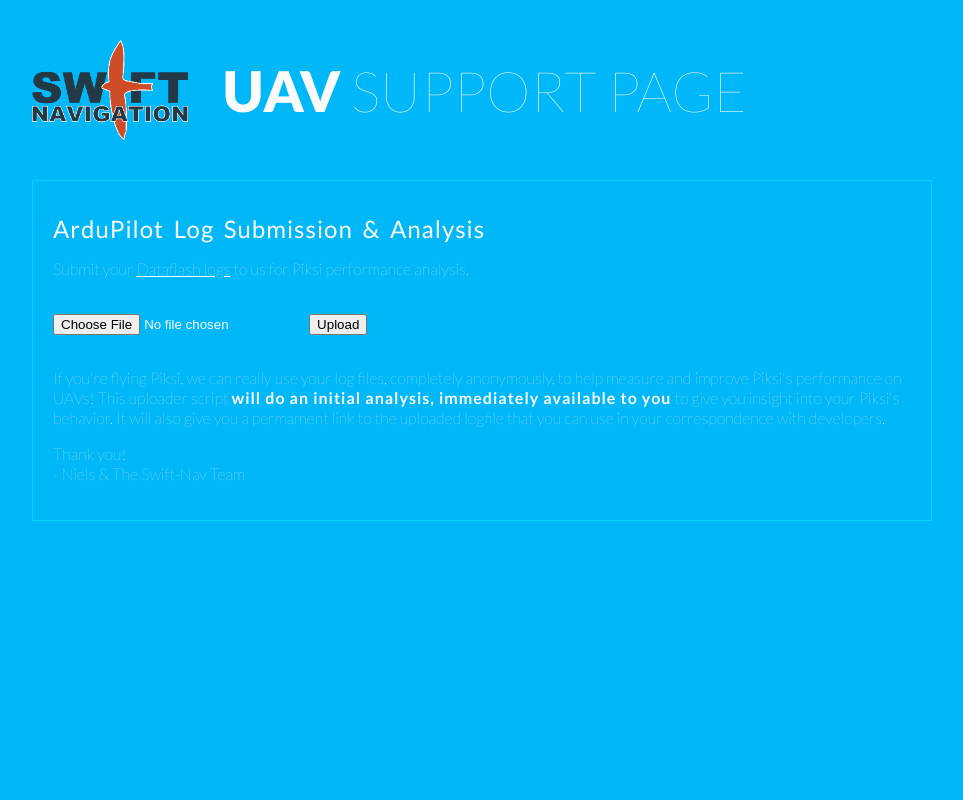
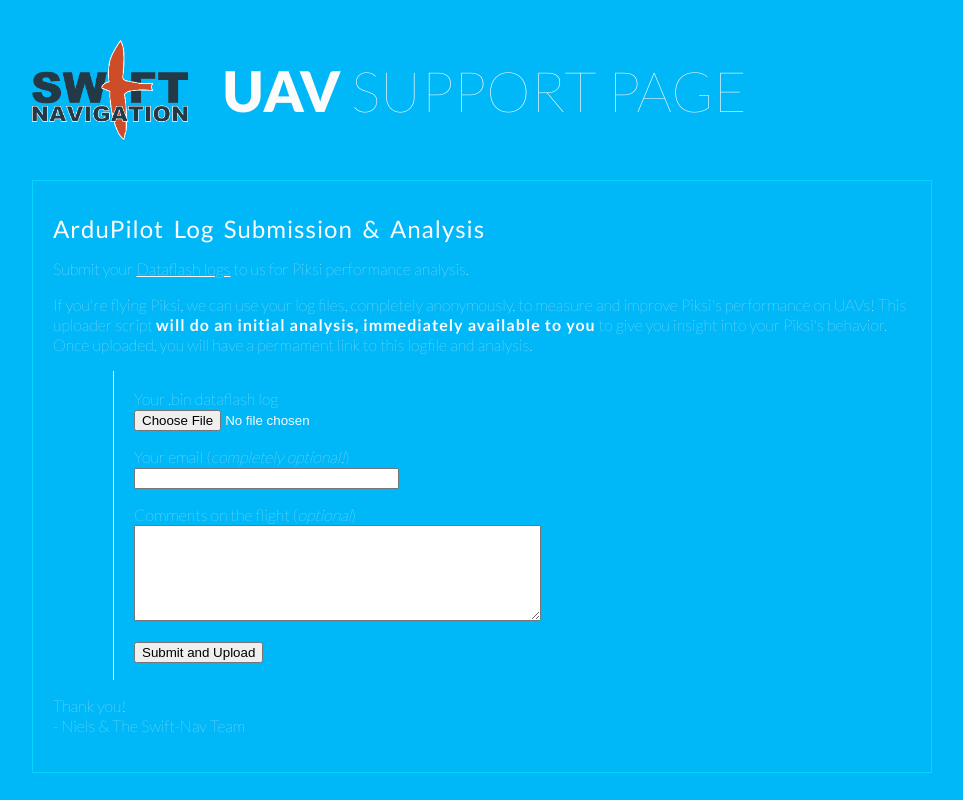
Before and after one commit to njoubert/apm-swiftnav-com, a Flask app: page / in a window 1280 px wide. Shown: the whole page, without its empty margins (158-1121 px from the left). Run offline with Flask 2, Linux system fonts and the light colour scheme.

Commit message:
With full from submission and Struct of Arrays API

```diff
--- a/app/static/css/main.css
+++ b/app/static/css/main.css
@@ -32,6 +32,12 @@
 
 form {
 	padding: 1pt 0;
+}
+
+#upload_form_container {
+	margin: 0px 60px;
+	padding: 0px 20px;
+	border-left: 1px solid white;
 }
 
 /* Centering images */
--- a/app/static/js/analysis.js
+++ b/app/static/js/analysis.js
@@ -34,7 +34,7 @@
 
 
 $(document).ready(function() {
-    $.ajax('/apm/log_json/' + logUUID).then(function(data, status, xhr) {
+    $.ajax('/apm/log_jsonSoA/' + logUUID).then(function(data, status, xhr) {
             $("#bar_loader").hide();
 
             if (!Analysis.validate(data)) {
--- a/app/static/js/index.js
+++ b/app/static/js/index.js
@@ -2,13 +2,35 @@
  * Entrypoint for the index page.
  */
 
+function validateEmail(email) {
+    var re = /^(([^<>()[\]\\.,;:\s@\"]+(\.[^<>()[\]\\.,;:\s@\"]+)*)|(\".+\"))@((\[[0-9]{1,3}\.[0-9]{1,3}\.[0-9]{1,3}\.[0-9]{1,3}\])|(([a-zA-Z\-0-9]+\.)+[a-zA-Z]{2,}))$/;
+    return re.test(email);
+}
+
+
+var validate_form = function(formdata) {
+    var paramObj = {};
+    $.each(formdata, function(_, kv) {
+        paramObj[kv.name] = kv.value;
+    });
+    if (paramObj['email'] && !validateEmail(paramObj['email'])) {
+        alert('The email you entered doesn\'t appear to be valid!');
+        return false;
+    }
+    return true;
+}
+
 $(document).ready(function() {
 
-    console.log("haha")
+    $("#upload_log_form").submit(function(e) {
 
-    $("#upload_log_form").submit(function(e) {
-        $("#loader_img").show();
-        $("#upload_button").hide();
+        if (validate_form($(this).serializeArray())) {
+            $("#loader_img").show();
+            $("#upload_button").hide();
+        } else {
+            e.preventDefault();
+        }
+
     })
 
 })
--- a/app/templates/index.html
+++ b/app/templates/index.html
@@ -7,16 +7,35 @@
 Submit your <a href="http://copter.ardupilot.com/wiki/downloading-and-analyzing-data-logs-in-mission-planner/">Dataflash logs</a> to us for Piksi performance analysis.
 </p>
 
-<form id="upload_log_form" action="{{ url_for('upload_log') }}" method=post enctype=multipart/form-data>
-<p><input type=file name=file>
-   <input type=submit value=Upload id="upload_button">
-<img id="loader_img" src="/static/img/ajax-loader.gif"/>
+<p>
+If you're flying Piksi, we can use your log files, completely anonymously, to measure and improve Piksi's performance on UAVs! This uploader script <b> will do an initial analysis, immediately available to you</b> to give you insight into your Piksi's behavior. Once uploaded, you will have a permament link to this logfile and analysis.
 </p>
-</form>
 
-<p>
-If you're flying Piksi, we can really use your log files, completely anonymously, to help measure and improve Piksi's performance on UAVs! This uploader script <b> will do an initial analysis, immediately available to you</b> to give you insight into your Piksi's behavior. It will also give you a permament link to the uploaded logfile that you can use in your correspondence with developers.
-</p>
+<div id="upload_form_container">
+
+	<form id="upload_log_form" action="{{ url_for('upload_log') }}" method=post enctype=multipart/form-data>
+
+	<p>
+		Your .bin dataflash log<br/>
+		<input type=file name=file>
+	</p>
+
+	<p>
+		Your email (<i>completely optional!</i>)<br/>
+		<input type="text" name="email" size=30/>
+	</p>
+	<P>
+		Comments on the flight (<i>optional</i>)<br/>
+		<textarea id="form_comments" name="comments" rows=6 cols=48> </textarea>
+	</P>
+
+	<p>
+		<input type="submit" value="Submit and Upload" id="upload_button">
+		<img id="loader_img" src="/static/img/ajax-loader.gif"/>
+	</p>
+	</form>
+
+</div>
 
 <p>Thank you! </br>  - Niels & The Swift-Nav Team</p>
 
--- a/app/views.py
+++ b/app/views.py
@@ -1,10 +1,12 @@
 import os
+import time
+import math
+
 from app import app
-from flask import Flask, jsonify, request, url_for, redirect, render_template
+from flask import Flask, jsonify, request, url_for, redirect, render_template, abort
 from werkzeug import secure_filename
-import time
 
-import math
+import analysis
 
 import pymavlink.DFReader as DFReader
 
@@ -54,6 +56,23 @@
     file = request.files['file']
     if file and allowed_file(file.filename):
       logUUID = genUUID("BIN")
+      email = ""
+      comments = ""
+      if 'email' in request.form and len(request.form['email']) < 60:
+        email = request.form['email']
+
+      if 'comments' in request.form and len(request.form['comments']) < 8192:
+        comments = request.form['comments']
+
+      print email
+      print comments
+      if len(email) > 0 or len(comments) > 0:
+        with open(logUUIDToFile(logUUID + ".txt"), 'w') as f:
+          f.write(email)
+          f.write("\n============\n")
+          f.write(comments)
+          print 'written'
+
       filename = logUUIDToFile(logUUID)
       file.save(filename)
       valid, counts = validate_log(filename)
@@ -75,6 +94,7 @@
     abort(404);
   return render_template('analysis.html', logUUID=logUUID)
 
+#Array of structs
 @app.route('/apm/log_json/<logUUID>')
 def log_json(logUUID=None):
   if logUUID is None:
@@ -83,32 +103,68 @@
   if not os.path.isfile(filename):
     abort(404);
 
+
+  def message_to_dict(m):
+    d = m._d.copy()
+    d['fmt'] = m.fmt.name
+    return d
+
   log = DFReader.DFReader_binary(filename, 0)
+  grabThese = set(['SBPH', 'SBPB', 'SBPL', 'GPS', 'GPS2', ])
+  messages = []
   while True:
     m = log.recv_msg()
     if m is None:
       break
+    if m.get_type() in grabThese:
+      messages.append(message_to_dict(m))
 
   return jsonify({
     'counts': log.counts,
-    'params': log.params
+    'params': log.params,
+    'messages': messages,
   })
 
-from flask import send_from_directory
-
-# Here is a way to download files we have on the server.
-@app.route('/uploads/<filename>')
-def uploaded_file(filename):
-    return send_from_directory(app.config['UPLOAD_FOLDER'],
-                               filename)
+#Struct of Arrays
+@app.route('/apm/log_jsonSoA/<logUUID>')
+def log_jsonSoA(logUUID=None):
+  start = time.time()*1000
+  if logUUID is None:
+    return jsonify([])
+  filename = logUUIDToFile(logUUID)
+  if not os.path.isfile(filename):
+    abort(404);
 
 
-@app.after_request
-def add_header(response):
-  """
-  Add headers to both force latest IE rendering engine or Chrome Frame,
-  and also to cache the rendered page for 10 minutes.
-  """
-  response.headers['X-UA-Compatible'] = 'IE=Edge,chrome=1'
-  response.headers['Cache-Control'] = 'public, max-age=0'
-  return response
+  def message_to_dict(m):
+    d = m._d.copy()
+    d['fmt'] = m.fmt.name
+    return d
+
+  def message_get_keys(m):
+    return m._d.keys()
+
+  def append_message(d, m):
+    for k, v in m._d.iteritems():
+      d[k].append(v)
+
+  log = DFReader.DFReader_binary(filename, 0)
+  grabThese = set(['SBPH', 'SBPB', 'SBPL', 'GPS', 'GPS2', ])
+  messages = dict.fromkeys(grabThese, None)
+  while True:
+    m = log.recv_msg()
+    if m is None:
+      break
+    if m.get_type() in grabThese:
+      if messages[m.get_type()] is None:
+        messages[m.get_type()] = {}
+        for k in message_get_keys(m):
+          messages[m.get_type()][k] = []
+      append_message(messages[m.get_type()], m)
+
+  print "dur (ms):", time.time()*1000 - start
+  return jsonify({
+    'counts': log.counts,
+    'params': log.params,
+    'messages': messages,
+  })
--- a/application.py
+++ b/application.py
@@ -8,8 +8,18 @@
 
 UPLOAD_FOLDER = '/uploads/'
 
-app.config['MAX_CONTENT_LENGTH'] = 128 * 1024 * 1024
+app.config['MAX_CONTENT_LENGTH'] = 50 * 1024 * 1024
 app.config['UPLOAD_FOLDER'] = UPLOAD_FOLDER
+
+@app.after_request
+def add_header(response):
+  """
+  Add headers to both force latest IE rendering engine or Chrome Frame,
+  and also to cache the rendered page for 10 minutes.
+  """
+  response.headers['X-UA-Compatible'] = 'IE=Edge,chrome=1'
+  response.headers['Cache-Control'] = 'public, max-age=0'
+  return response
 
 if __name__ == '__main__':
     app.run(host='0.0.0.0')
```
